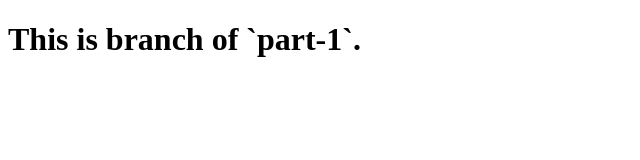
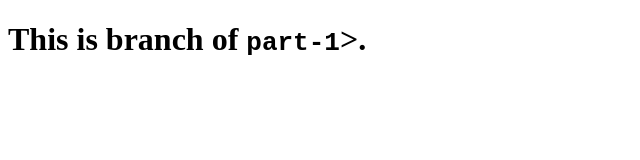
Before and after one commit to wang0857/mtm6302-capstone-wang0857, a plain HTML site: page index.html in a window 1280 px wide. Shown: the full height of the page, 0-640 px from the left. Drawn offline with Linux system fonts and the light colour scheme.

Commit message:
Modified index.html

```diff
--- a/index.html
+++ b/index.html
@@ -5,7 +5,7 @@
     <meta http-equiv="X-UA-Compatible" content="IE=edge">
     <meta name="viewport" content="width=device-width, initial-scale=1.0">
     <title>Capstone Project</title>
-    <h1>This is branch of `part-1`.</h1>
+    <h1>This is branch of <code>part-1</code>>.</h1>
 </head>
 <body>
 
```
